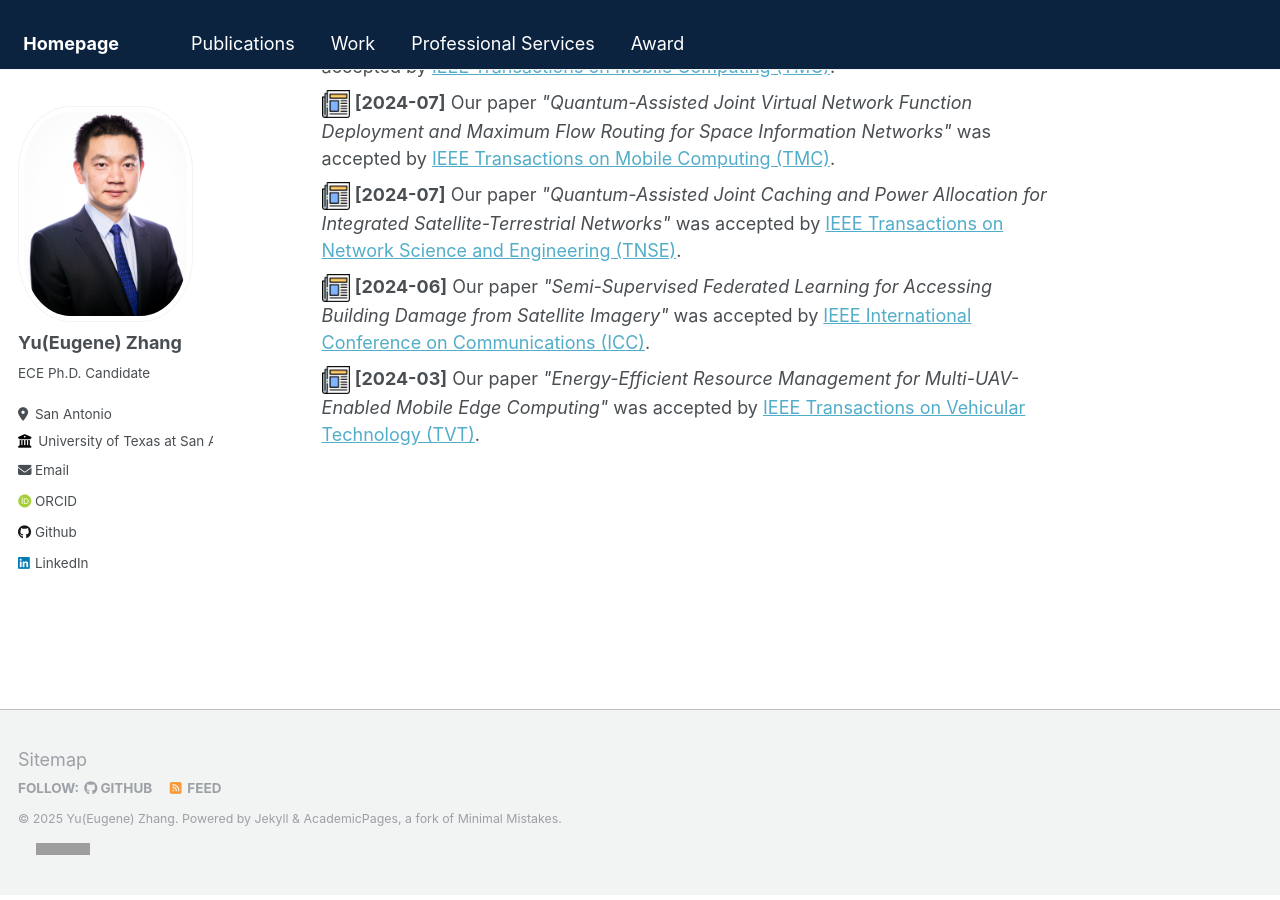
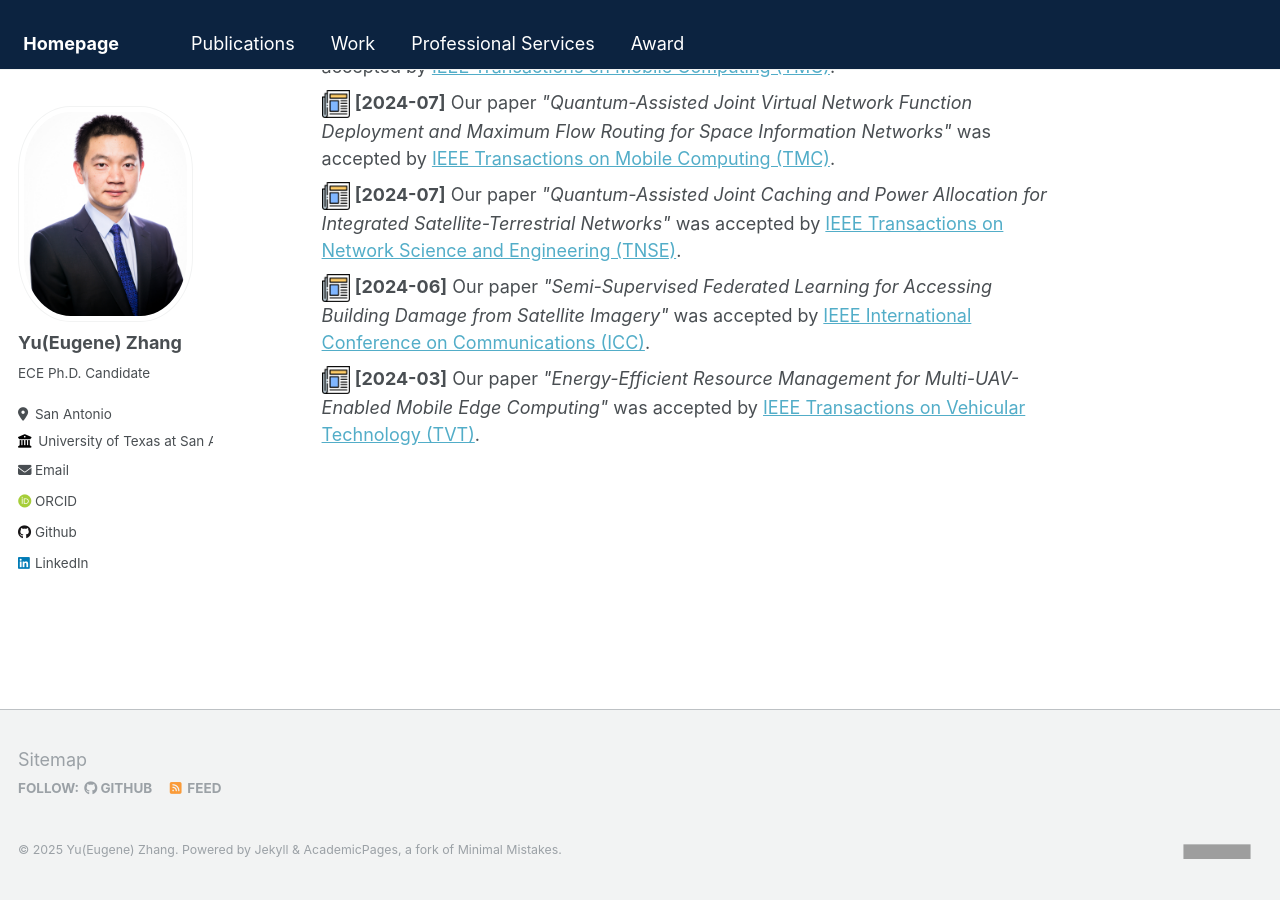
Before and after one commit to Yu-Zhang-Eugene/yu-zhang-eugene.github.io, a Jekyll site: the page built from _pages/about.md, in a window 1280 px wide and 900 px high, scrolled down 941 px. Built offline with Jekyll 4.4.1, drawn with Linux system fonts in a browser that asks for light colours; some web fonts are replaced; grey boxes are pictures that could not be loaded.

Commit message:
Update footer.html

```diff
--- a/_includes/footer.html
+++ b/_includes/footer.html
@@ -21,10 +21,9 @@
 
 
 
-<div class="page__footer-copyright">&copy; {{ site.time | date: '%Y' }} {{ site.name | default: site.title }}. {{ site.data.ui-text[site.locale].powered_by | default: "Powered by" }} <a href="http://jekyllrb.com" rel="nofollow">Jekyll</a> &amp; <a href="https://github.com/academicpages/academicpages.github.io">AcademicPages</a>, a fork of <a href="https://mademistakes.com/work/minimal-mistakes-jekyll-theme/" rel="nofollow">Minimal Mistakes</a>.
-   <div style="margin-top: 10px;">
-    <div style="transform: scale(0.6); transform-origin: center; display: inline-block;">
-      <a href="https://clustrmaps.com/site/1c6c9"  title="ClustrMaps"><img src="//www.clustrmaps.com/map_v2.png?d=zKc_Tje-V2kL8v3E5VNlmje6haTJwfpaiZ3kF1SPXCg&cl=ffffff" /></a>
+<div style="display: flex; flex-wrap: wrap; justify-content: space-between; align-items: center; gap: 1em; margin-top: 1.5em;">
+    <div class="page__footer-copyright">&copy; {{ site.time | date: '%Y' }} {{ site.name | default: site.title }}. {{ site.data.ui-text[site.locale].powered_by | default: "Powered by" }} <a href="http://jekyllrb.com" rel="nofollow">Jekyll</a> &amp; <a href="https://github.com/academicpages/academicpages.github.io">AcademicPages</a>, a fork of <a href="https://mademistakes.com/work/minimal-mistakes-jekyll-theme/" rel="nofollow">Minimal Mistakes</a>.</div>
+    <div style="flex: 0 0 auto; transform: scale(0.75); transform-origin: center;">
+    <a href="https://clustrmaps.com/site/1c6c9"  title="ClustrMaps"><img src="//www.clustrmaps.com/map_v2.png?d=zKc_Tje-V2kL8v3E5VNlmje6haTJwfpaiZ3kF1SPXCg&cl=ffffff" /></a>
     </div>
-  </div>
 </div>
```
